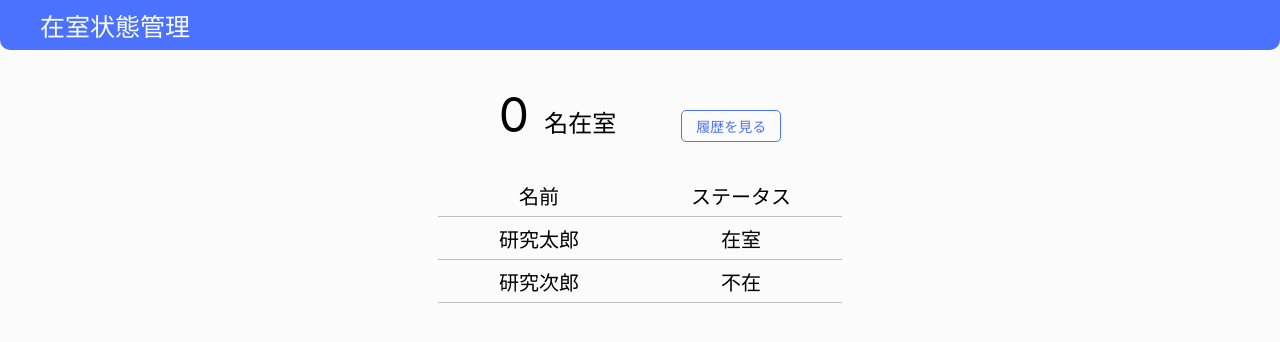
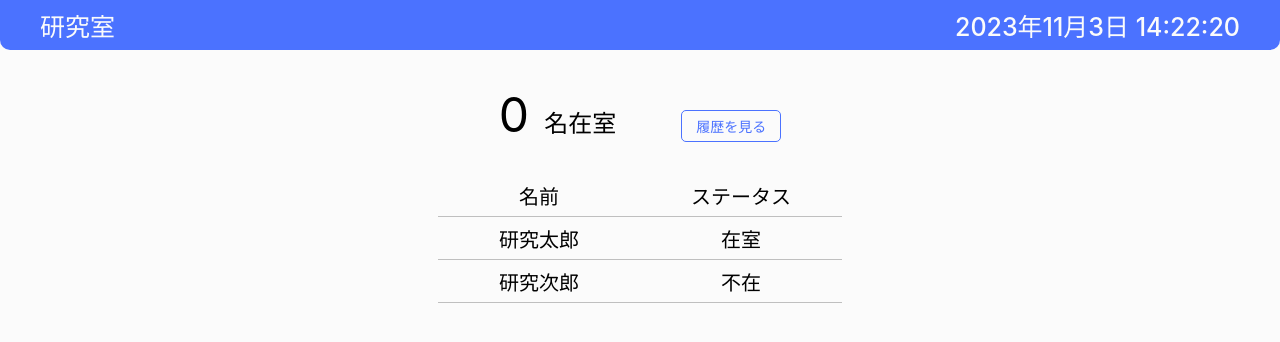
Before and after one commit to 618knot/hdp_2023, a React (Vite) app in the folder frontend/: page / in a window 1280 px wide. Shown: the top 342 px of the page. Built offline with nearby package versions, Linux system fonts and the light colour scheme; no server answers.

Commit message:
front見た目

```diff
--- a/frontend/src/App.tsx
+++ b/frontend/src/App.tsx
@@ -11,13 +11,15 @@ function App() {
   // const [count, setCount] = useState(0)
 
   return (
-    <div className='App'>
+    <>
       <Header />
-      <Routes>
-        <Route path='/' element={<Home/>} />
-        <Route path='/history' element={<History/>} />
-      </Routes>
-    </div>
+      <div className='App'>
+        <Routes>
+          <Route path='/' element={<Home/>} />
+          <Route path='/history' element={<History/>} />
+        </Routes>
+      </div>
+    </>
   )
 }
 
--- a/frontend/src/components/header/Header.scss
+++ b/frontend/src/components/header/Header.scss
@@ -5,10 +5,9 @@ header {
     display: flex;
     width: 100%;
     padding: 7px 40px;
-    align-items: flex-start;
     margin-bottom: 20px;
-    box-sizing: border-box; /* padding分を含んで幅を100%にするため */
-    // position: fixed; /* ウィンドウを基準に画面に固定 */
+    box-sizing: border-box;
+    justify-content: space-between;
 
     // スタイル
     border-radius: 0px 0px 10px 10px;
--- a/frontend/src/components/header/Header.tsx
+++ b/frontend/src/components/header/Header.tsx
@@ -1,9 +1,34 @@
+import { useEffect, useState } from "react";
 import "./Header.scss";
 
 const Header = () => {
+    const [time, setTime] = useState("");
+    const [now, setNow] = useState(new Date());
+    useEffect(() => {
+        const timerId = setInterval(() => {
+            setNow(new Date());
+        }, 1000);
+
+        const year = now.getFullYear();
+        const month = now.getMonth() + 1;
+        const day = now.getDay();
+        const hour = now.getHours().toString().padStart(2, "0");
+        const minute = now.getMinutes().toString().padStart(2, "0");
+        const second = now.getSeconds().toString().padStart(2, "0");
+
+        setTime(year + "年" + month + "月" + day + "日 " + hour + ":" + minute + ":" + second);
+
+        return () => clearInterval(timerId);
+    }, [now]);
+
     return(
         <header>
-            在室状態管理
+            <div className="name">
+                研究室
+            </div>
+            <div className="time">
+                {time}
+            </div>
         </header>
     );
 };
--- a/frontend/src/view/home/Home.tsx
+++ b/frontend/src/view/home/Home.tsx
@@ -16,13 +16,16 @@ const Home = () => {
     const navigate = useNavigate();
 
     useEffect(() => {
-        const intervalId = setInterval(() => {
-          // WebSocketサーバーにリクエストを送信
-          ws.send("getWebSocketValue");
-        }, 3000);
+        () => {
+            ws.send("getWebSocketValue");
+        }
+        // const intervalId = setInterval(() => {
+        //   // WebSocketサーバーにリクエストを送信
+        //   ws.send("getWebSocketValue");
+        // }, 3000);
 
-        // コンポーネントがアンマウントされたときにクリア
-        return () => clearInterval(intervalId);
+        // // コンポーネントがアンマウントされたときにクリア
+        // return () => clearInterval(intervalId);
       }, []);
 
     ws.onmessage = (event) => {
```
